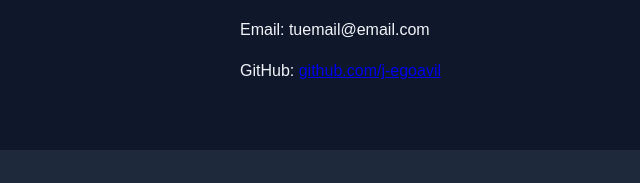
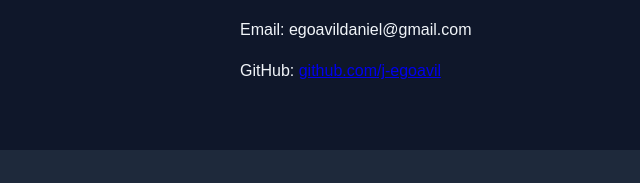
Before and after one commit to j-egoavil/j-egoavil.github.io, a plain HTML site: page index.html in a window 1280 px wide. Shown: the part 1633-1816 px from the top of the page, 0-640 px from the left. Drawn offline with Linux system fonts and the light colour scheme.

Commit message:
Update index.html

```diff
--- a/index.html
+++ b/index.html
@@ -59,7 +59,7 @@
 
 <section id="contact">
   <h2>Contacto</h2>
-  <p>Email: tuemail@email.com</p>
+  <p>Email: egoavildaniel@gmail.com</p>
   <p>GitHub: <a href="https://github.com/j-egoavil" target="_blank">github.com/j-egoavil</a></p>
 </section>
 
```
